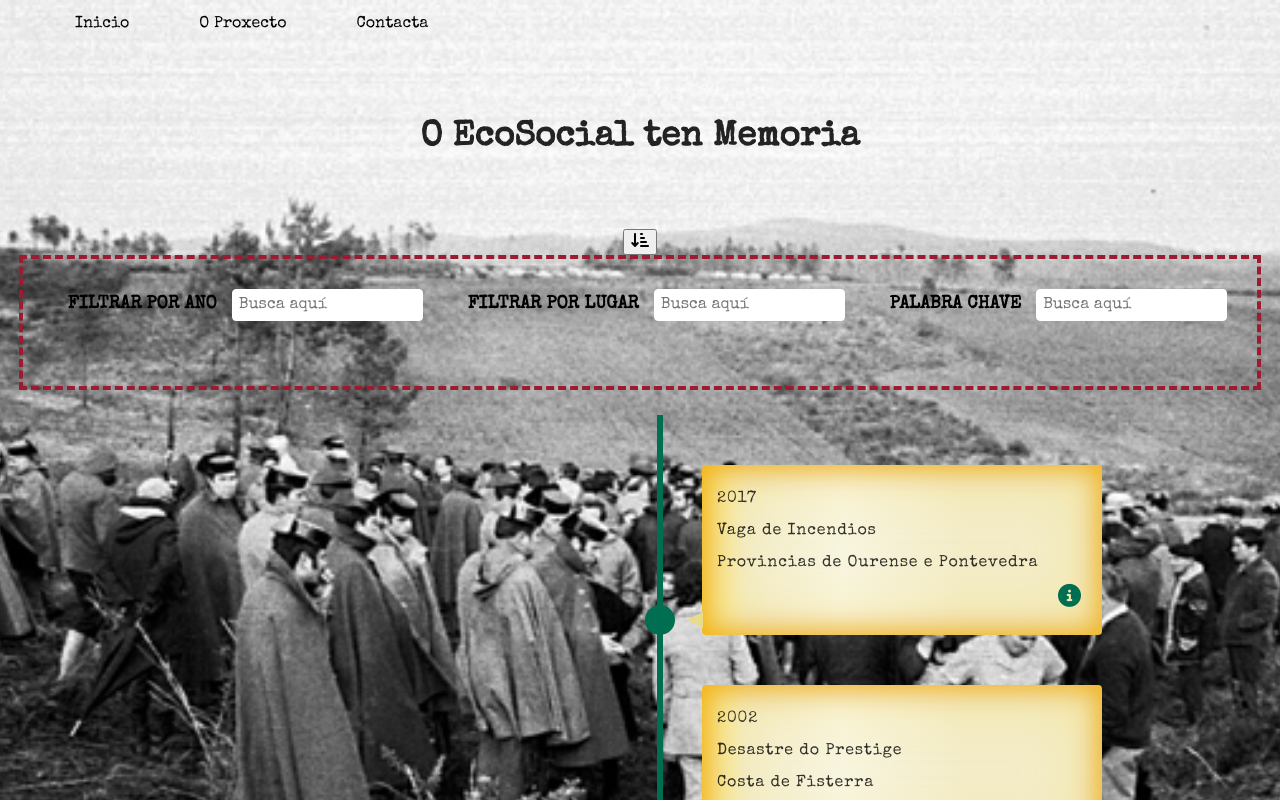
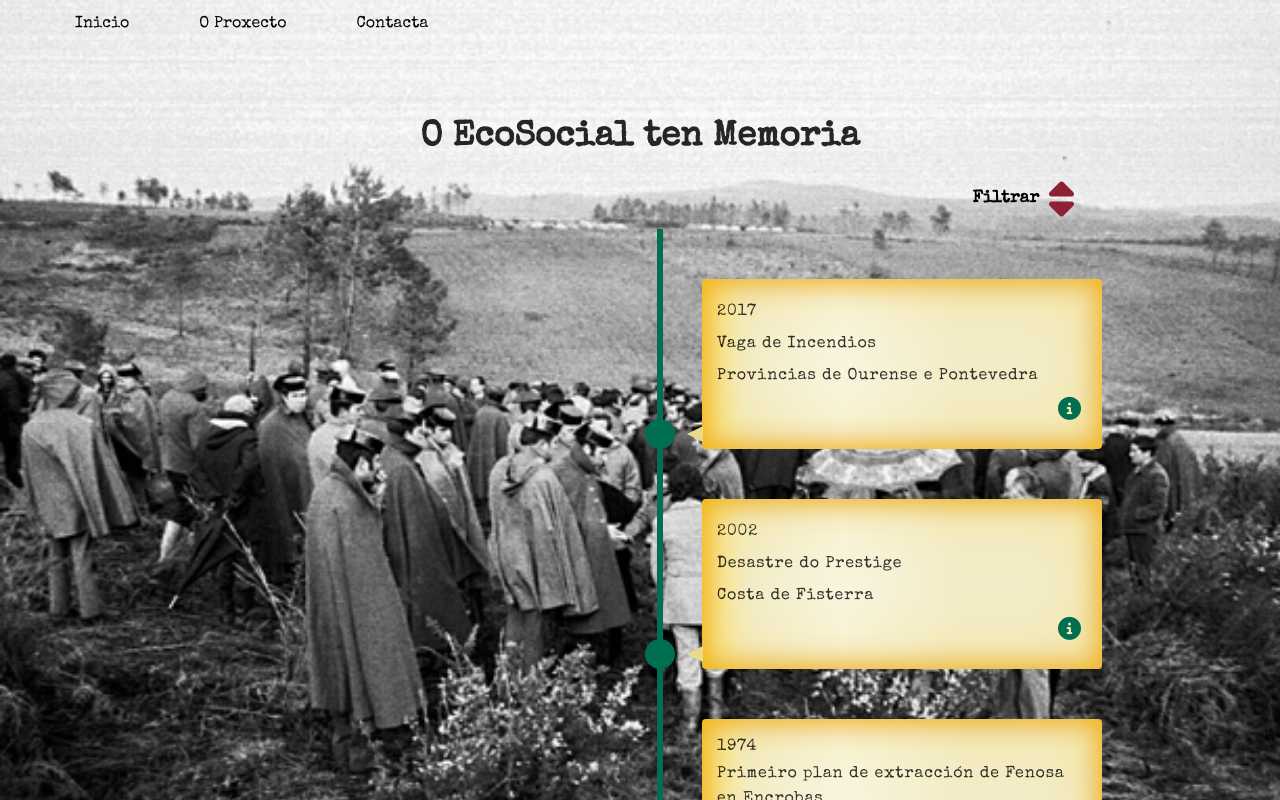
Before and after one commit to anafdz92/O-EcoSocial-ten-Memoria, a React (Create React App) app: page /#/ in a window 1280 px wide. Shown: the top 800 px of the page. Built offline with nearby package versions, Linux system fonts and the light colour scheme.

Commit message:
add filter

```diff
--- a/src/components/Inicio.js
+++ b/src/components/Inicio.js
@@ -26,6 +26,9 @@ const Inicio = (props) => {
     }
   };
 
+  const handleClick = (ev) => {
+    console.log("Me han clickado");
+  };
   // const [item, setItem] = useState(Conflicts);
 
   // const renderEvent = (props) => {
@@ -56,9 +59,13 @@ const Inicio = (props) => {
         <div className="animate">
           <h1 className="title"> O EcoSocial ten Memoria </h1>
         </div>
-        <button className="buttonFilter">
-          <i class="fas fa-sort-amount-down-alt"></i>
-        </button>
+        <div>
+          <button className="buttonFilter">
+            <p>Filtrar</p>
+            <i class="fas fa-sort"></i>
+          </button>
+        </div>
+
         <div className="filterContainer">
           <FilterYear handleFilter={handleFilter} />
           <FilterContent handleFilter={handleFilter} />
--- a/src/stylesheets/components/_inicio.scss
+++ b/src/stylesheets/components/_inicio.scss
@@ -21,6 +21,7 @@
   border-style: dashed;
   margin-bottom: 25px;
   padding: 15px;
+  display: none;
 }
 
 //ANIMATION
@@ -72,3 +73,38 @@
     opacity: 1;
   }
 }
+
+.buttonFilter {
+  display: flex;
+  justify-content: baseline;
+  font-size: 40px;
+  background-color: transparent;
+  color: #8f2033;
+  border: none;
+  float: right;
+  position: absolute;
+  top: 0;
+  right: 0;
+  margin-right: 200px;
+  margin-top: 130px;
+  transition: all 0.2s ease-in-out;
+}
+
+.buttonFilter:hover,
+.buttonFilter:focus {
+  background-color: transparent;
+  color: #b13046;
+  text-decoration: none;
+  cursor: pointer;
+  transform: scale(1.1);
+}
+.buttonFilter p {
+  color: black;
+  font-size: 17px;
+  font-weight: bold;
+  padding: 10px;
+}
+
+.hide {
+  display: none;
+}
```
